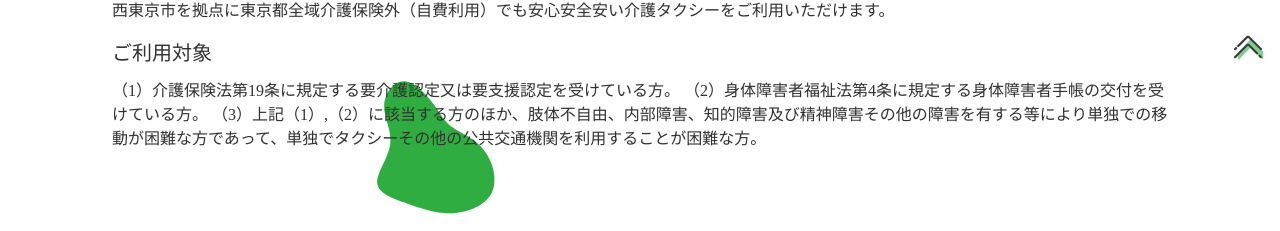
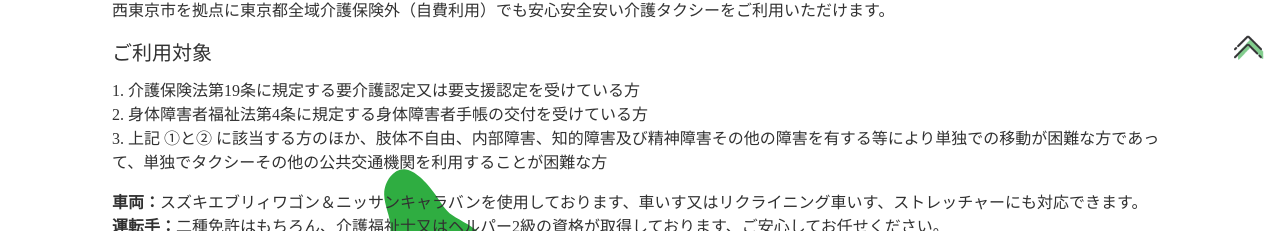
Before and after one commit to Jasufr/tokuyukikaku, a React (Vite) app: page /taxi in a window 1280 px wide. Shown: the part 721-952 px from the top of the page. Built offline with nearby package versions, Linux system fonts and the light colour scheme; a web font is replaced by a local one.

Commit message:
taxi service layout changed

```diff
--- a/src/pages/ServiceTaxi.jsx
+++ b/src/pages/ServiceTaxi.jsx
@@ -55,9 +55,15 @@ const ServiceTaxi = () => {
                 <p className="">西東京市を拠点に東京都全域介護保険外（自費利用）でも安心安全安い介護タクシーをご利用いただけます。</p>
                 <div className="mt-4">
                   <h1 className="mb-3 text-xl">ご利用対象</h1>
-                  <p className="mb-2">（1）介護保険法第19条に規定する要介護認定又は要支援認定を受けている方。
-                    （2）身体障害者福祉法第4条に規定する身体障害者手帳の交付を受けている方。
-                    （3）上記（1）,（2）に該当する方のほか、肢体不自由、内部障害、知的障害及び精神障害その他の障害を有する等により単独での移動が困難な方であって、単独でタクシーその他の公共交通機関を利用することが困難な方。 </p>
+                  <ul className="list-decimal list-inside">
+                    <li>介護保険法第19条に規定する要介護認定又は要支援認定を受けている方</li>
+                    <li>身体障害者福祉法第4条に規定する身体障害者手帳の交付を受けている方</li>
+                    <li>上記 ①と② に該当する方のほか、肢体不自由、内部障害、知的障害及び精神障害その他の障害を有する等により単独での移動が困難な方であって、単独でタクシーその他の公共交通機関を利用することが困難な方</li>
+                  </ul>
+                </div>
+                <div className="mt-4 text-cente">
+                  <p><span className="font-bold">車両：</span>スズキエブリィワゴン＆ニッサンキャラバンを使用しております、車いす又はリクライニング車いす、ストレッチャーにも対応できます。</p>
+                  <p><span className="font-bold">運転手：</span>二種免許はもちろん、介護福祉士又はヘルパー2級の資格が取得しております、ご安心してお任せください。</p>
                 </div>
               </div>
             </div>
@@ -102,9 +108,11 @@ const ServiceTaxi = () => {
               <h1 className="text-2xl mt-4 mb-2 text-darkpink">一般介護タクシー</h1>
               <div>
                 <div>
-                  <h1>ご利用料金</h1>
-                  <table>
-                    <caption className="">
+                  <h1 className="text-xl mb-3">ご利用料金</h1>
+                  <div className="flex gap-10">
+                    <div className="w-1/2">
+                      <table className="w-full">
+                        <caption className="text-start font-bold text-darkstone text-lg ms-2 mb-2">
                           距離制運賃：
                         </caption>
                         <tbody>
@@ -140,8 +148,10 @@ const ServiceTaxi = () => {
                           </tr>
                         </tbody>
                       </table>
-                  <table>
-                    <caption className="">
+                    </div>
+                    <div className="w-1/2">
+                      <table className="w-full">
+                        <caption className="text-start font-bold text-darkstone text-lg ms-2 mb-2">
                           時間制運賃：
                         </caption>
                         <tbody>
@@ -169,13 +179,16 @@ const ServiceTaxi = () => {
                           </tr>
                         </tbody>
                       </table>
-                  <div>
+                      <div className="mt-2 ms-1">
                         <p><span className="font-bold">深夜・早朝割増：</span>２２時から５時まで２割増</p>
                         <p><span className="font-bold">迎車料金：</span>１キロを限度として実車扱い(350円～365円)</p>
                         <p><span className="font-bold">予約料金：</span>無料</p>
                       </div>
-                  <table>
-                    <caption className="">
+                    </div>
+                  </div>
+                  <div className="m-auto w-1/2 mt-4">
+                    <table className="w-full">
+                      <caption className="text-start font-bold text-darkstone text-lg ms-2 mb-2">
                         介助料金：
                       </caption>
                       <tbody>
@@ -184,7 +197,7 @@ const ServiceTaxi = () => {
                           <td className="bg-white p-2 border border-darkstone">1,100円</td>
                         </tr>
                         <tr>
-                        <th className="bg-lightpink p-2 text-start border border-darkstone min-w-24" scope="row">室内（外）移動介助（乗降介助含む１５分ごと）</th>
+                          <th className="bg-lightpink p-2 text-start border border-darkstone min-w-24" scope="row">室内（外）<br />移動介助（乗降介助含む１５分ごと）</th>
                           <td className="bg-white p-2 border border-darkstone">1,100円</td>
                         </tr>
                         <tr>
@@ -197,12 +210,14 @@ const ServiceTaxi = () => {
                         </tr>
                       </tbody>
                     </table>
-                  <div>
+                    <div className="ms-1 mt-2">
                       <p>※その他の介助は応相談</p>
                       <p>※介助中にメーター料金は発生致しません</p>
                     </div>
                   </div>
-                <div className="mt-4">
+
+                </div>
+                <div className="mt-4 text-center">
                   <p>※高速道路使用料金及び駐車料金が発生した場合はお客様負担となります。</p>
                   <p>※ご利用当日のキャンセルは車両到着前無料、車両到着後メーター料金７３０円発生します。</p>
                   <p>※利用中の車いすの貸し出しは無料・リクライニング車椅子の貸出料金：1,000円</p>
```
Lines whose indentation alone changed are shown as unchanged.
